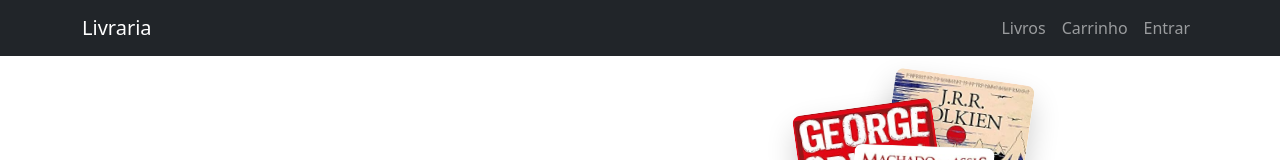
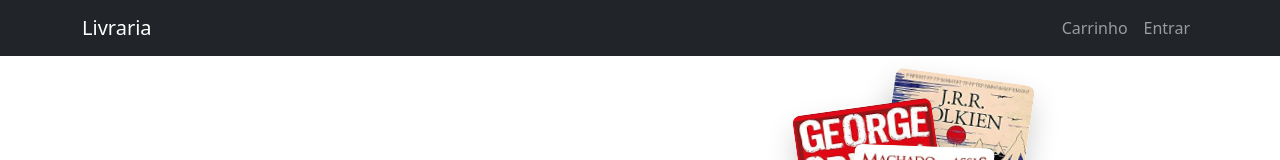
Before and after one commit to FrAnKlInSousa/lojafatec, an Angular app: page / in a window 1280 px wide. Shown: the top 160 px of the page. Built offline with nearby package versions, Linux system fonts and the light colour scheme.

Commit message:
removendo nav de livros

```diff
--- a/src/app/app.html
+++ b/src/app/app.html
@@ -3,7 +3,6 @@
     <a routerLink="/" class="navbar-brand">Livraria</a>
 
     <div class="navbar-nav ms-auto">
-      <a routerLink="/" class="nav-link">Livros</a>
 
       <a routerLink="/carrinho" class="nav-link">Carrinho</a>
 
```
